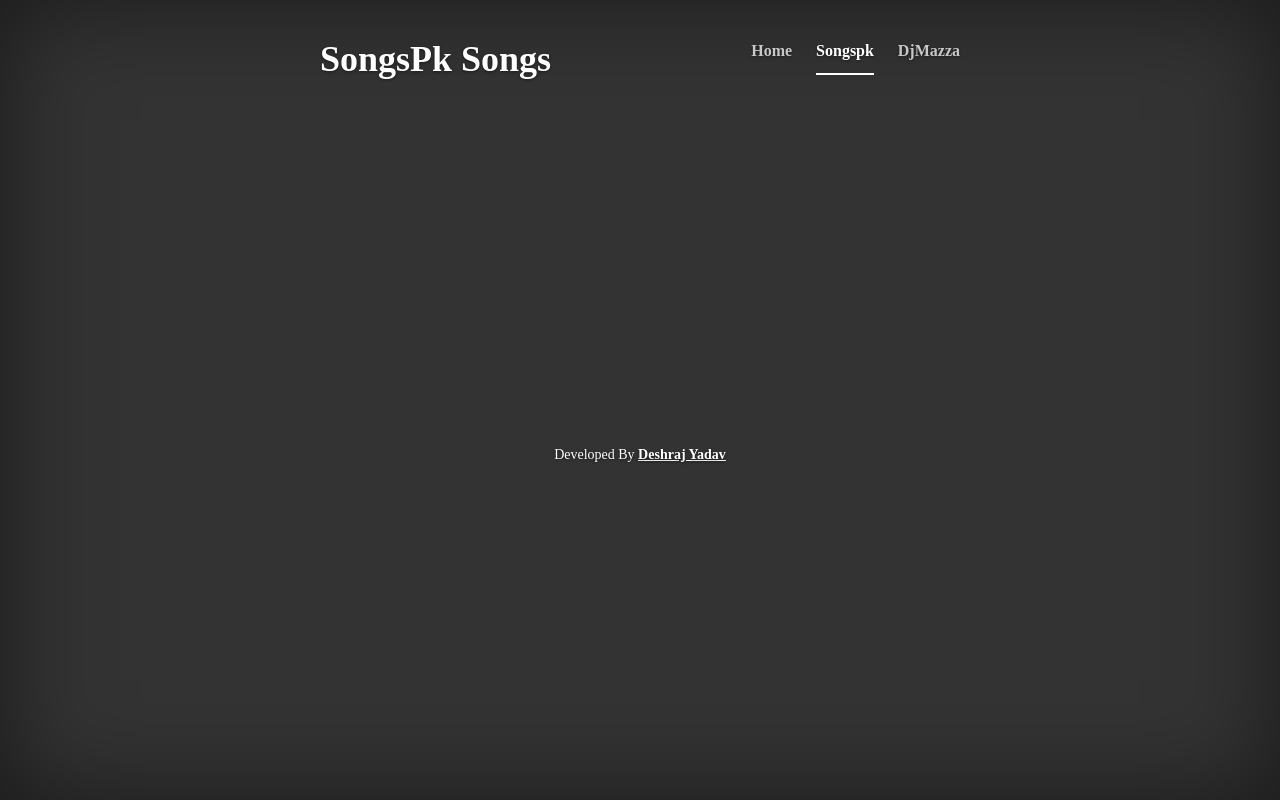
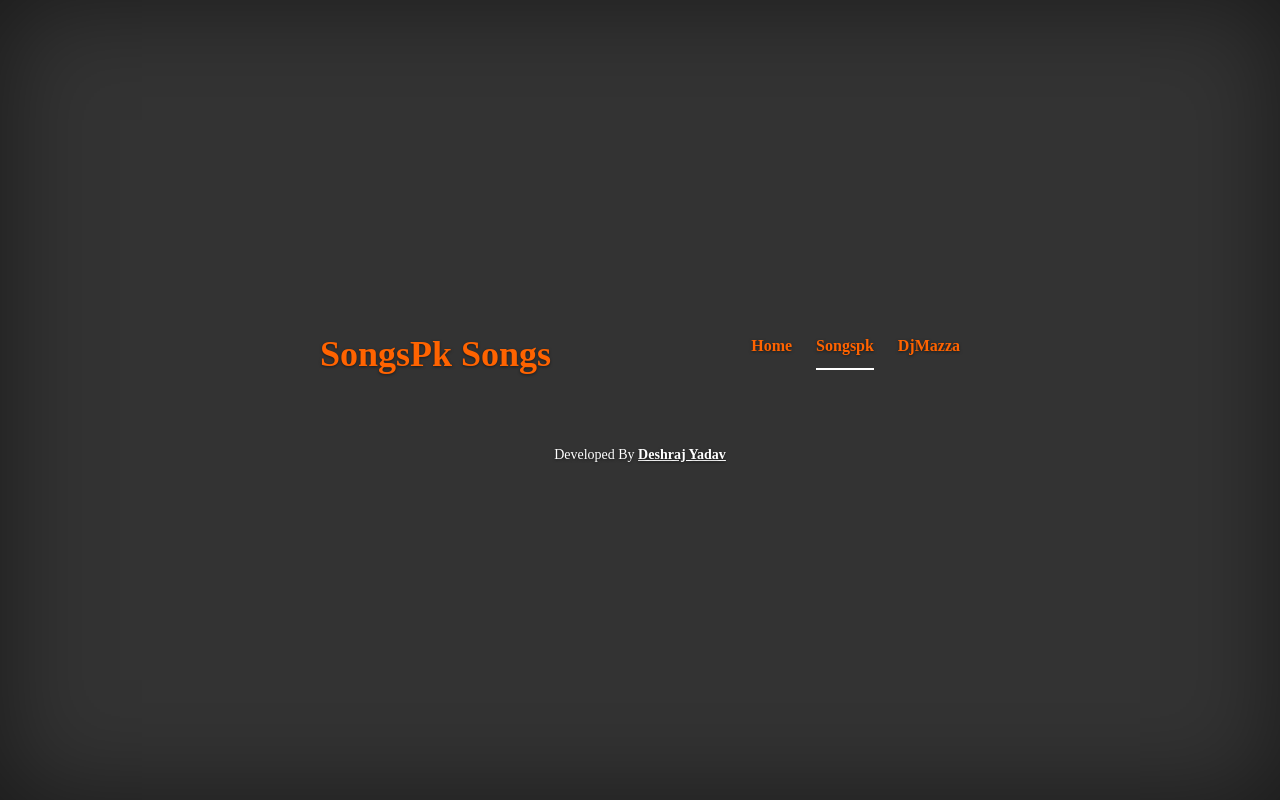
Before and after one commit to DESHRAJ/Audio-Scraper, a Python web app: template djangoaudio/djangoaudio/templates/songspk.html in a window 1280 px wide. Run offline with Jinja, Linux system fonts and the light colour scheme; the template is opened without the code that fills it, so the values that code supplies are empty; some libraries are stand-ins or nearby versions.

Commit message:
css changed

```diff
--- a/djangoaudio/djangoaudio/templates/songspk.html
+++ b/djangoaudio/djangoaudio/templates/songspk.html
@@ -20,22 +20,22 @@
 
       <div class="site-wrapper-inner">
 
-        <div class="cover-container">
+        <div class="cover-container" >
 
-          <div class="masthead clearfix">
+          <div class="masthead" style="position:static">
             <div class="inner">
-              <h1 class="masthead-brand" style="font-family:ubuntu"><b>SongsPk Songs</b></h1>
+              <h1 class="masthead-brand" style="font-family:ubuntu; color:#ff6300"><b>SongsPk Songs</b></h1>
               <nav>
                 <ul class="nav masthead-nav">
-                  <li style="font-family:ubuntu"><a href="/">Home</a></li>
-                  <li class="active"><a href="#"style="font-family:ubuntu">Songspk</a></li>
-                  <li><a href="/djmazza" style="font-family:ubuntu">DjMazza</a></li>
+                  <li style="font-family:ubuntu; color:#ff6300"><a href="/" style="font-family:ubuntu; color:#ff6300">Home</a></li>
+                  <li class="active"><a href="#"style="font-family:ubuntu; color:#ff6300">Songspk</a></li>
+                  <li><a href="/djmazza" style="font-family:ubuntu; color:#ff6300">DjMazza</a></li>
                 </ul>
               </nav>
             </div>
           </div>
+          <br><br><br>
           <div >
-          <br><br><br><br><br><br>
           {% for i in a %}
           <div style="background: none repeat scroll 0% 0% rgb(81, 96, 107);"  >
             <!-- <h2 class="cover-heading">Download Songs Very Easily</h2> -->
--- a/djangoaudio/static/css/cover.css
+++ b/djangoaudio/static/css/cover.css
@@ -159,5 +159,6 @@
   .mastfoot,
   .cover-container {
     width: 700px;
+    /*position: static;*/
   }
 }
```
Also changed, not shown: djangoaudio/djangoaudio/templates/index.html (+5 -5 lines), 1 other file.
